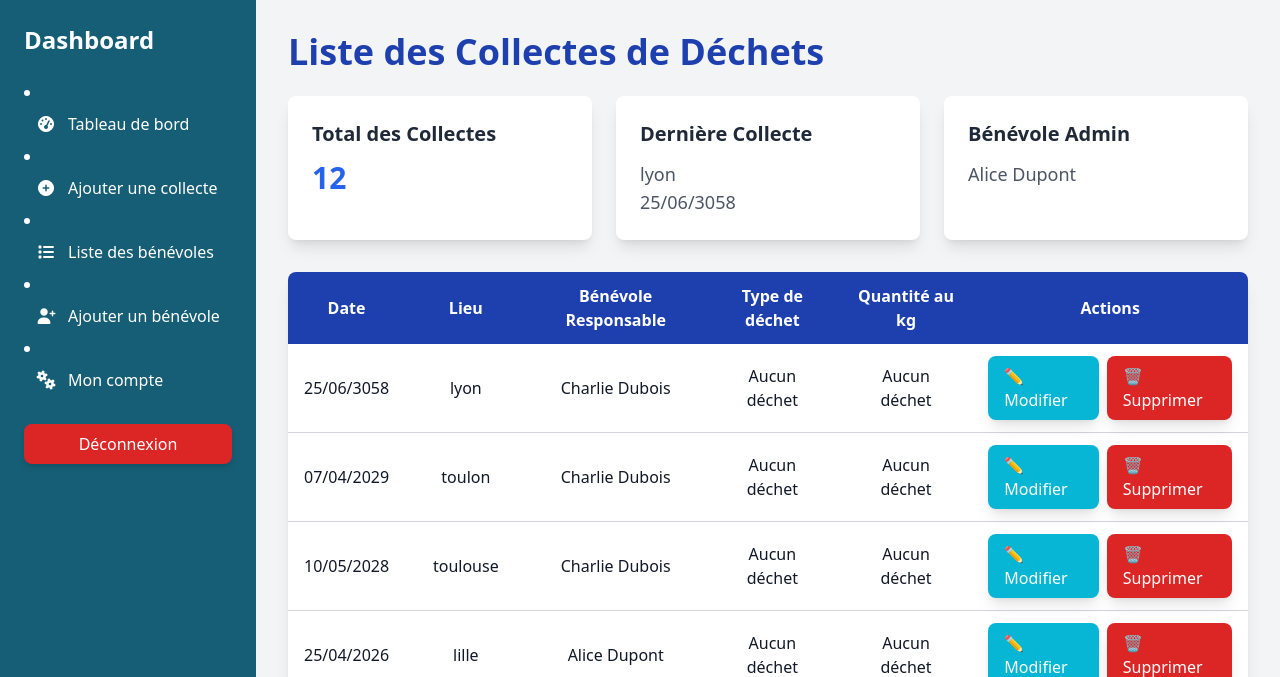
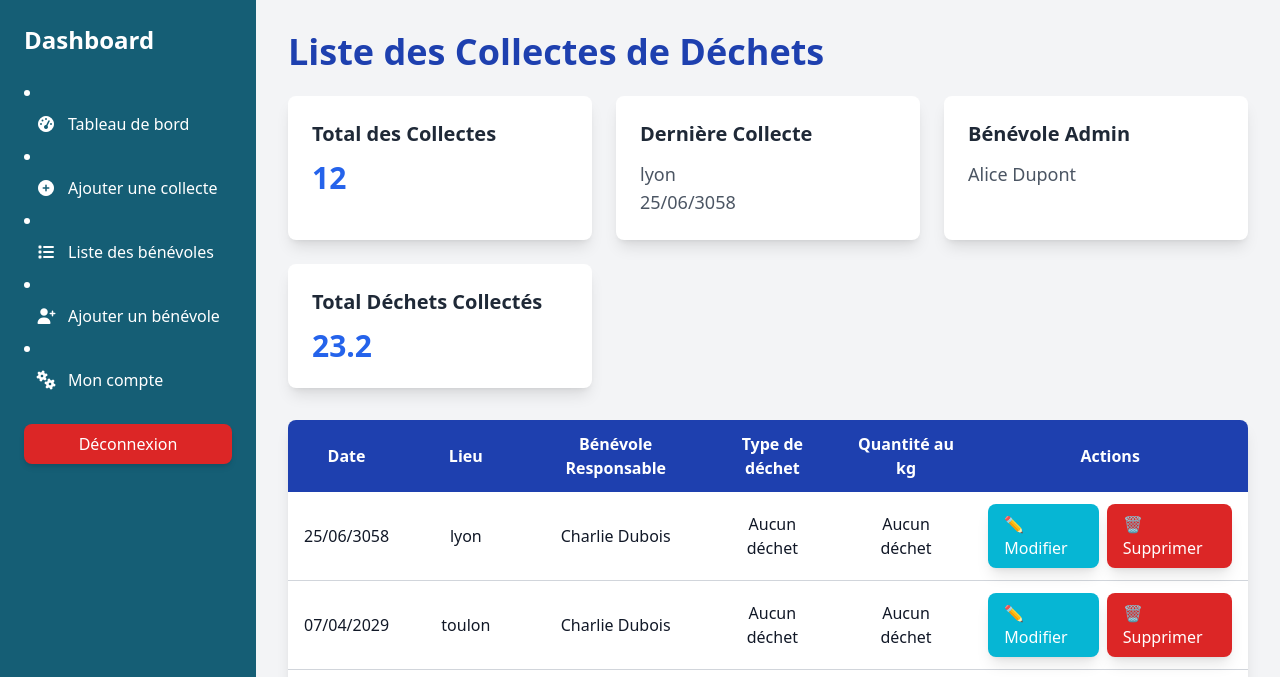
Before and after one commit to adatechschool/projet-backoffice-collecte-des-dechets-clean-coast, a PHP site: page /collection_list.php in a window 1280 px wide. Shown: the top 677 px of the page. Run offline with PHP 8.4, Linux system fonts and the light colour scheme; data comes from the database, SQL or seed files in the repository; a stand-in replaces the project's code that opens the database connection; some libraries are stand-ins or nearby versions.

Commit message:
ajout card quantité total déchets collectés

```diff
--- a/php/collection_list.php
+++ b/php/collection_list.php
@@ -17,6 +17,10 @@ try {
     $collectes = $stmt->fetchAll();
     $admin = $query->fetch(PDO::FETCH_ASSOC);
     $adminNom = $admin ? htmlspecialchars($admin['nom']) : 'Aucun administrateur trouvé';
+
+    $total_dechet = $pdo->prepare("SELECT SUM(round(quantite_kg, 2)) AS total_dechet FROM dechets_collectes");
+    $total_dechet->execute();
+    $total_kg = $total_dechet->fetch();
 
 } catch (PDOException $e) {
     echo "Erreur de base de données : " . $e->getMessage();
@@ -89,6 +93,11 @@ error_reporting(E_ALL);
                 <h3 class="text-xl font-semibold text-gray-800 mb-3">Bénévole Admin</h3>
                 <p class="text-lg text-gray-600"><?= $adminNom ?></p>
             </div>
+            <!-- Total quantité déchets -->
+            <div class="bg-white p-6 rounded-lg shadow-lg">
+                <h3 class="text-xl font-semibold text-gray-800 mb-3">Total Déchets Collectés</h3>
+                <p class="text-3xl font-bold text-blue-600"><?= $total_kg['total_dechet'] ?></p>
+            </div>
         </div>
 
         <!-- Tableau des collectes -->
```
